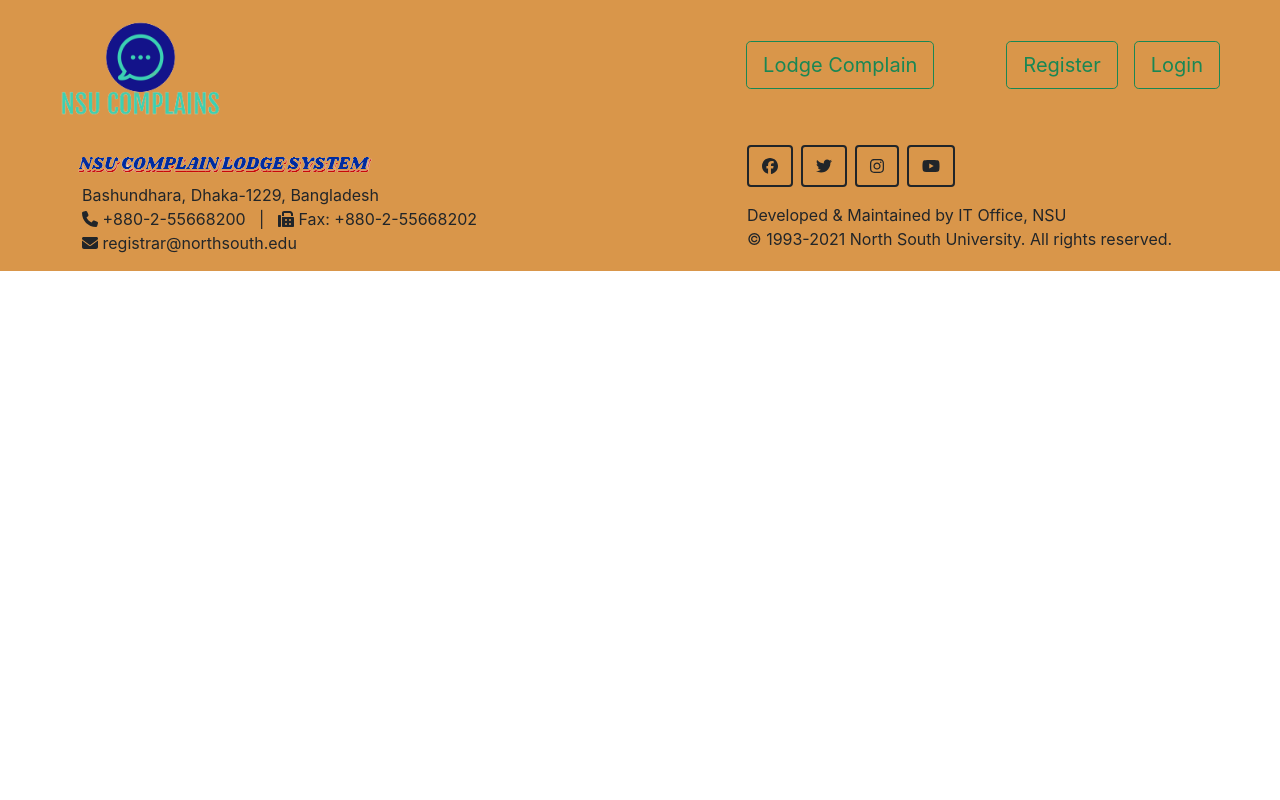
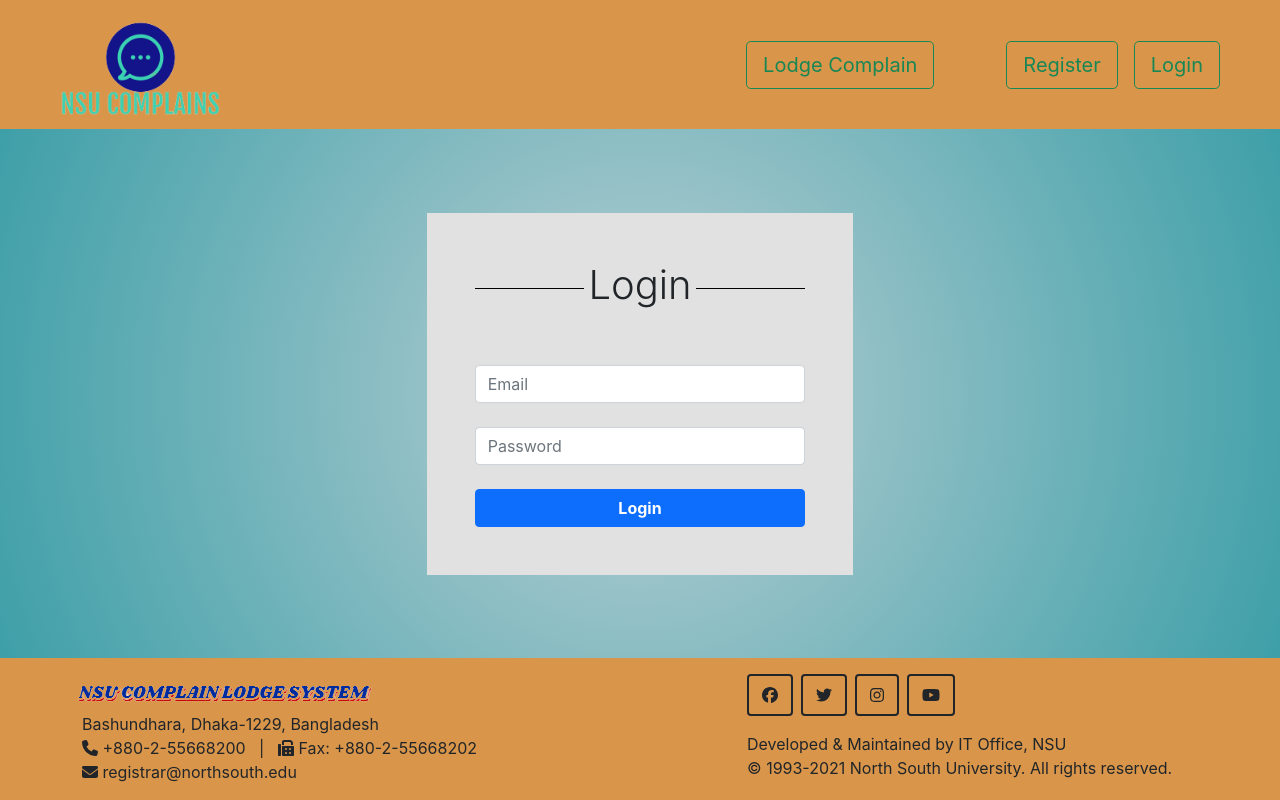
Before and after one commit to Moumi00/NSU-Complaint-Lodge-System, a React (Create React App) app in the folder frontend/: page /login in a window 1280 px wide. Built offline with nearby package versions, Linux system fonts and the light colour scheme.

Commit message:
Created login page

```diff
--- /dev/null
+++ b/frontend/src/Components/login.jsx
@@ -0,0 +1,41 @@
+import React, { useState } from "react";
+
+function Login() {
+  return (
+    <div class="flex-grow-1 background-color d-flex align-items-center justify-content-center">
+      <div class="row justify-content-center w-100">
+        <div class="col-xl-4 col-lg-6 col-md-8 col-11 my-4 primary-background-color px-5 pb-5">
+          <div class="separator my-5 ">
+            <h1 className="text-dark fw-light">Login</h1>
+          </div>
+          <form>
+            <div class="form-group mb-4">
+              <input
+                type="text"
+                class="form-control"
+                id="emailInput"
+                placeholder="Email"
+              ></input>
+            </div>
+            <div class="form-group mb-4">
+              <input
+                type="password"
+                class="form-control"
+                id="passwordInput"
+                placeholder="Password"
+              ></input>
+            </div>
+
+            <div className="d-block">
+              <button type="submit" class="btn btn-primary w-100 fw-bold">
+                Login
+              </button>
+            </div>
+          </form>
+        </div>
+      </div>
+    </div>
+  );
+}
+
+export default Login;
--- a/frontend/src/Components/navbar.jsx
+++ b/frontend/src/Components/navbar.jsx
@@ -41,7 +41,7 @@
                 </a>
               </li>
               <li>
-                <a className="btn btn-lg btn-outline-success my-2 ms-4 ms-lg-0 me-5" href="#">
+                <a className="btn btn-lg btn-outline-success my-2 ms-4 ms-lg-0 me-5" href="/login">
                   Login
                 </a>
               </li>
--- a/frontend/src/Components/register.jsx
+++ b/frontend/src/Components/register.jsx
@@ -10,9 +10,9 @@
   ];
 
   return (
-    <div class="flex-grow-1 d-flex align-items-center justify-content-center">
+    <div class="flex-grow-1 background-color d-flex align-items-center justify-content-center">
       <div class="row justify-content-center w-100">
-        <div class="col-xl-3 col-lg-4 col-md-8 col-sm-12 my-4 primary-background-color px-5 pb-5">
+        <div class="col-xl-4 col-lg-6 col-md-8 col-11 my-4 primary-background-color px-5 pb-5">
           <div class="separator my-5 ">
             <h1 className="text-dark fw-light">Register</h1>
           </div>
--- a/frontend/src/index.css
+++ b/frontend/src/index.css
@@ -56,3 +56,8 @@
 .primary-background-color{
   background-color: #e1e1e1;
 }
+
+.background-color{
+  background: rgb(186,208,212);
+  background: radial-gradient(circle, rgba(186,208,212,1) 0%, rgba(62,159,168,1) 100%);
+}
--- a/frontend/src/index.js
+++ b/frontend/src/index.js
@@ -8,6 +8,7 @@
 import Homepage from './Components/homepage';
 import { BrowserRouter, Route, Routes } from "react-router-dom";
 import Register from './Components/register';
+import Login from './Components/login';
 
 ReactDOM.render(
   <React.StrictMode>
@@ -16,6 +17,7 @@
     <Routes>
       <Route path='/' element={<Homepage/>}/>
       <Route path='/register' element={<Register/>}/>
+      <Route path='/login' element={<Login/>}/>
     </Routes>
     <Footer/>
     </BrowserRouter>
```
